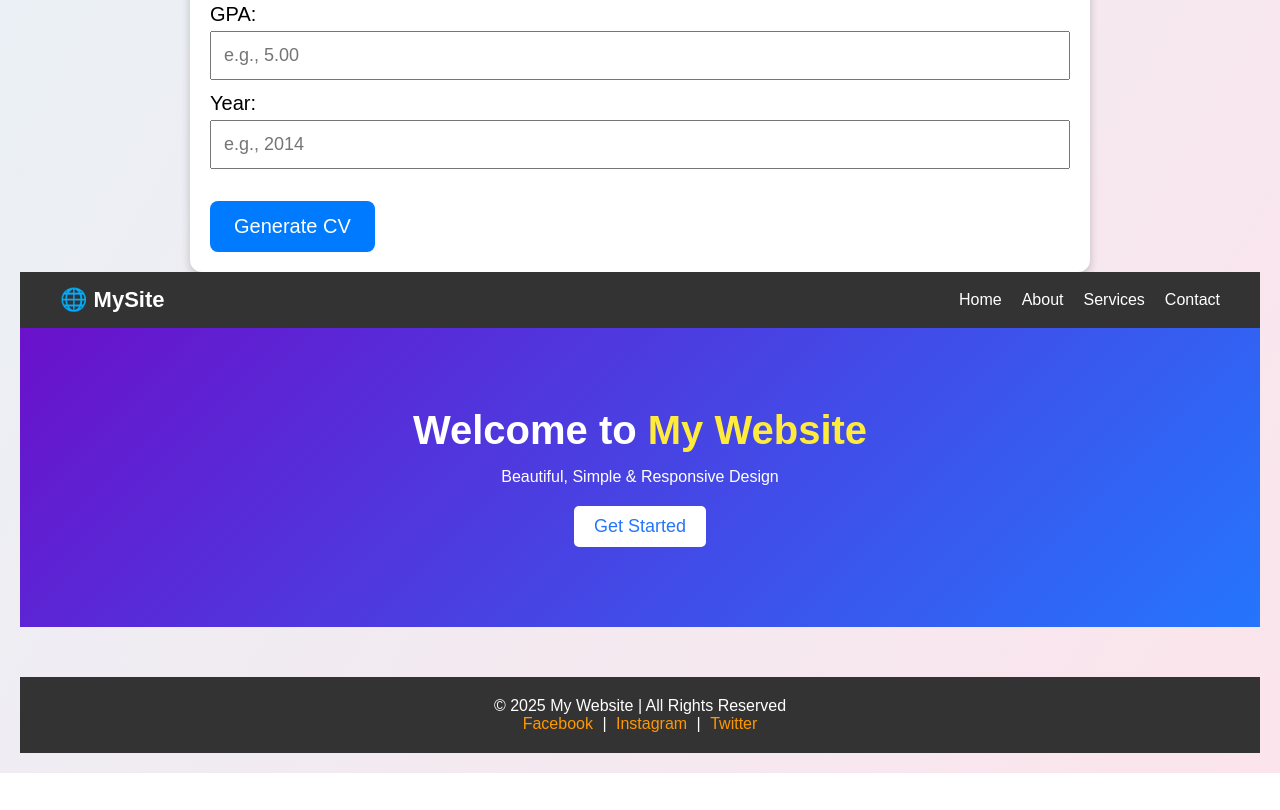
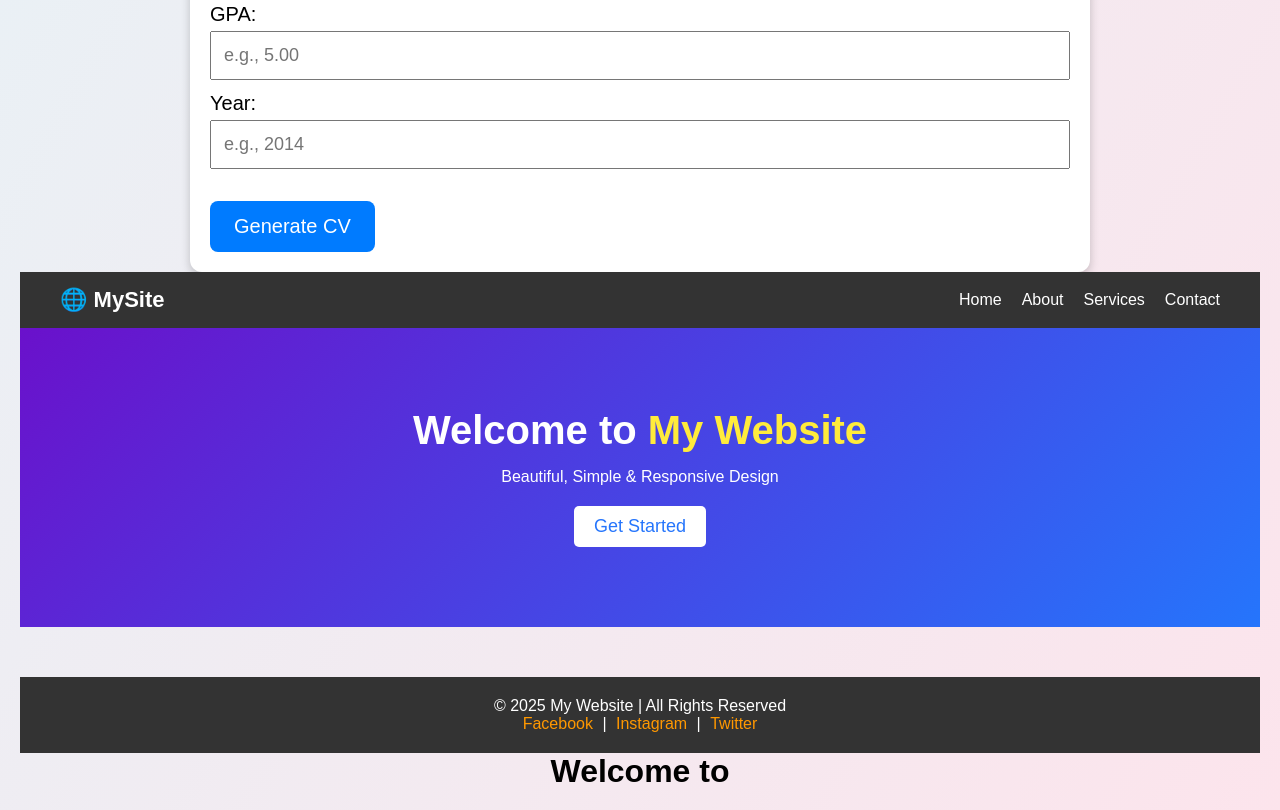
Before and after one commit to ANIKVAI0077/bug-free-doodle, a plain HTML site: page index.html in a window 1280 px wide. Shown: the part 1683-2493 px from the top of the page. Before the commit the page ends 2456 px from the top, so only its background shows below. Drawn offline with Linux system fonts and the light colour scheme.

Commit message:
Update index.html

```diff
--- a/index.html
+++ b/index.html
@@ -178,3 +178,4 @@
   </footer>
 </body>
 </html>
+<h1>Welcome to <span class="typing"></span></h1>
```
